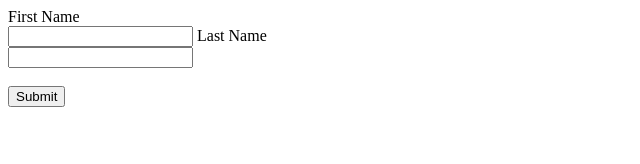
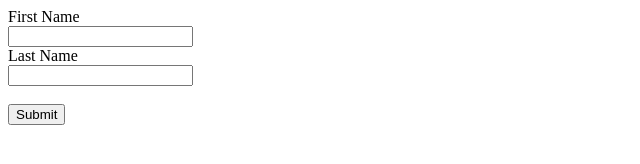
Before and after one commit to KGriffin2016/d3-form, a plain HTML site: page index.html in a window 1280 px wide. Shown: the whole page, without its empty margins (0-640 px from the left). Drawn offline with Linux system fonts and the light colour scheme.

Commit message:
Finished d3-form

```diff
--- a/index.html
+++ b/index.html
@@ -6,7 +6,7 @@
     <body>
         <form>
             <label for="fname">First Name</label><br>
-            <input type="text" id="fname" value="">
+            <input type="text" id="fname" value=""><br>
             <label for="lname">Last Name</label><br>
             <input type="text" id="lname" name="lname" value=""><br><br>
             <input type="submit" value="Submit">
```
